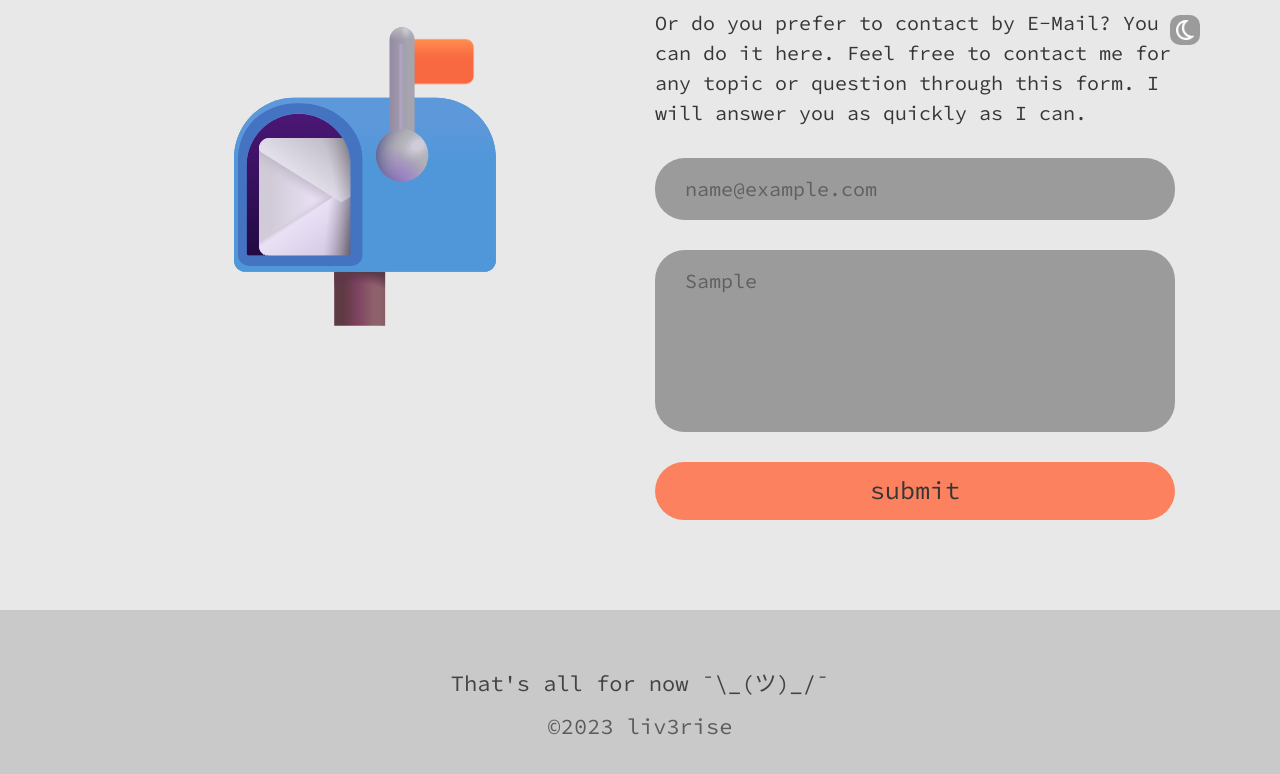
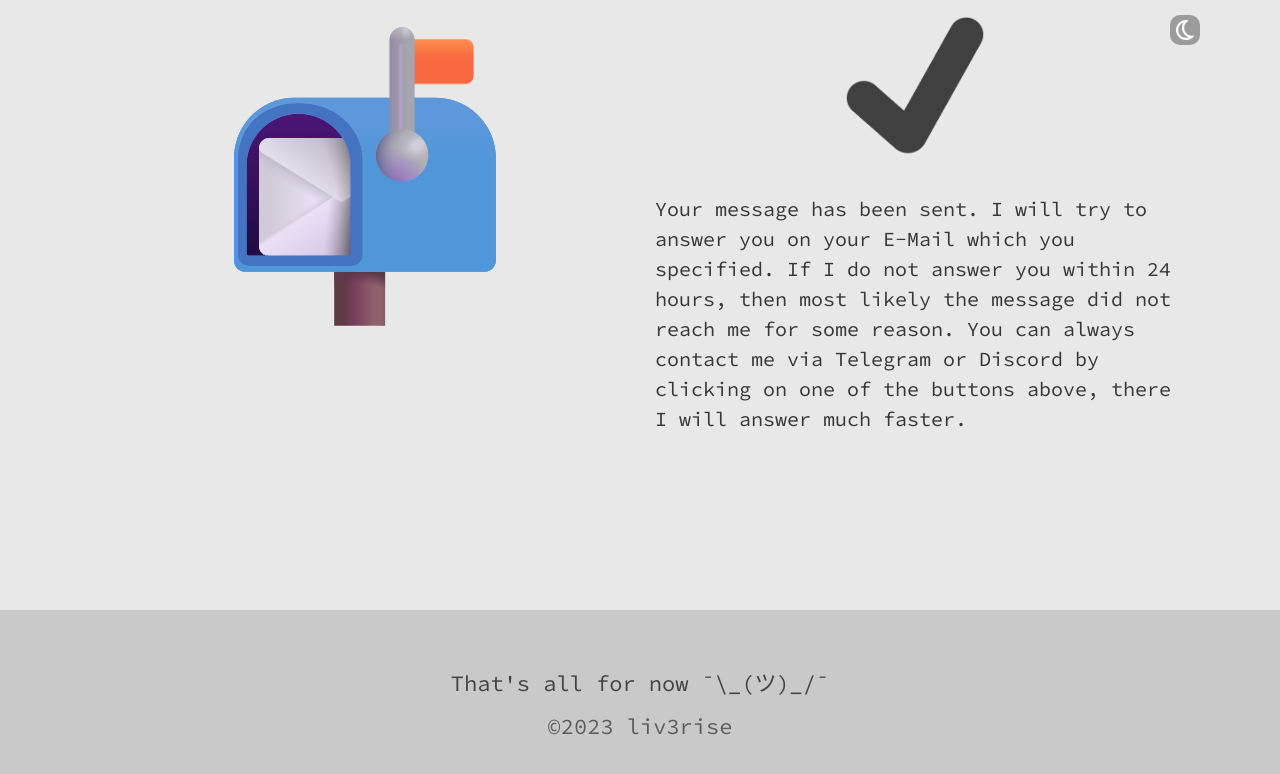
Before and after one commit to liv3rise/lvrs-portfolio, a website built with Vite: page index.html in a window 1280 px wide. Both pictures are taken after typing "name@example.com", "Sample" into the empty fields and a click on the button "submit". Shown: the part 2412-3186 px from the top of the page. Built offline with nearby package versions, Linux system fonts and the light colour scheme.

Commit message:
animation and additional information when sending a message through the form

```diff
--- a/index.html
+++ b/index.html
@@ -760,7 +760,10 @@
               <img src="src/img/icons/github-icon.webp" alt="">
             </a>
           </div>
-          <p class="contact__text text">Or do you prefer to contact by E-Mail? You can do it here. Feel free to contact
+          <div class="contact__form-wrapper">
+            <div id="formContainer" class="contact__form-content">
+              <p class="contact__text text">Or do you prefer to contact by E-Mail? You can do it here. Feel free to
+                contact
                 me for any topic or question through this form. I will answer you as quickly as I can.</p>
               <form name="contact" method="post" action="" class="contact__form" netlify>
                 <input type="text" name="email" placeholder="Your E-Mail" class="contact__input">
@@ -768,6 +771,16 @@
                   class="contact__textarea"></textarea>
                 <button class="contact__submit">submit</button>
               </form>
+            </div>
+            <div id="finalContainer" class="contact__final-content">
+              <img src="src/img/icons/check-mark.webp" alt="">
+              <div class="text">Your message has been sent. I will try to answer you on your E-Mail
+                which you specified. If I do not answer you within 24 hours, then most likely the message did not reach me
+                for some reason. You can always contact me via Telegram or Discord by clicking on one of the buttons
+                above, there I will answer much faster.
+              </div>
+            </div>
+          </div>
         </div>
       </div>
     </div>
--- a/src/js/animHandler.js
+++ b/src/js/animHandler.js
@@ -30,19 +30,33 @@ export function openMailbox() {
 
     gsap.fromTo('#envelope', { x: 100 }, {
         x: 0,
-        delay: 0.5,
+        delay: 1.4,
         duration: 1
     })
 
     gsap.to('#flag', {
         rotate: -90,
         duration: 1,
-        delay: 1.3
+        delay: 1.8
     })
 
     gsap.to('#lid', {
         scale: 0.1,
         opacity: 0,
-        duration: 0.3,
+        duration: 0.4,
     });
 }
+
+export function showFinalMessage() {
+    gsap.to('#formContainer', {
+        ease: 'slow',
+        left: '-1000px',
+        duration: 1,
+    })
+
+    gsap.to('#finalContainer', {
+        ease: 'slow',
+        right: 0,
+        duration: 1
+    })
+}
--- a/src/js/formHandler.js
+++ b/src/js/formHandler.js
@@ -1,4 +1,4 @@
-import { openMailbox } from "./animHandler";
+import { openMailbox, showFinalMessage } from "./animHandler";
 
 export default function handler() {
     const handleSubmit = (event) => {
@@ -14,6 +14,7 @@ export default function handler() {
         })
             .then(() => {
                 openMailbox();
+                showFinalMessage();
             })
             .catch((error) => alert(error));
     };
--- a/src/scss/sections/_contact.scss
+++ b/src/scss/sections/_contact.scss
@@ -18,7 +18,36 @@
         display: flex;
         flex-direction: column;
         gap: 30px;
-        max-width: 100%;
+    }
+
+    &__form-wrapper {
+        position: relative;
+        overflow: hidden;
+    }
+
+    &__form-content {
+        display: flex;
+        gap: 30px;
+        flex-direction: column;
+        width: 100%;
+        position: relative;
+        top: 0;
+        left: 0;
+    }
+
+    &__final-content {
+        display: flex;
+        align-items: center;
+        flex-direction: column;
+        gap: 30px;
+        width: 100%;
+        position: absolute;
+        top: 0;
+        right: -1000px;
+
+        img {
+            width: 30%;
+        }
     }
 
     &__links {
--- a/src/scss/themes/_light.scss
+++ b/src/scss/themes/_light.scss
@@ -94,6 +94,12 @@
             }
         }
 
+        &__final-content {
+            img {
+                filter: invert(75%);
+            }
+        }
+
         &__input[type="text"],
         &__textarea {
             background-color: $elements-bg-light;
```
Also changed, not shown: src/img/icons/check-mark.webp (added). Lines whose indentation alone changed are shown as unchanged.
